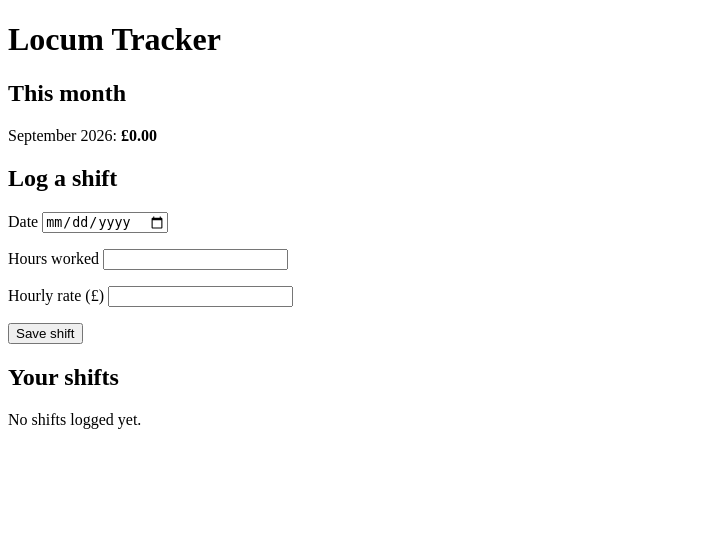
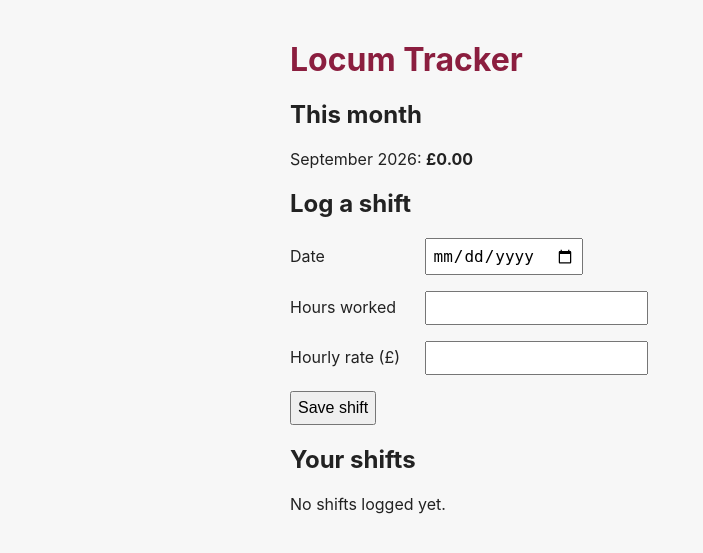
Before and after one commit to nchotai1000-prog/Locum-App-V1, a Flask app: page / in a window 1280 px wide. Shown: the top 553 px of the page, without its empty margins (0-703 px from the left). Run offline with Flask 3, Linux system fonts and the light colour scheme; data that the repository does not hold is empty.

Commit message:
Add stylesheet for a cleaner, centred page layout

```diff
--- /dev/null
+++ b/static/style.css
@@ -0,0 +1,40 @@
+body {
+    font-family: -apple-system, BlinkMacSystemFont, "Segoe UI", Arial, sans-serif;
+    max-width: 700px;
+    margin: 40px auto;
+    padding: 0 16px;
+    color: #222;
+    background-color: #f7f7f7;
+}
+
+h1 {
+    color: #8b1e3f;
+}
+
+label {
+    display: inline-block;
+    width: 130px;
+}
+
+input,
+button {
+    padding: 6px;
+    font-size: 1rem;
+}
+
+button {
+    cursor: pointer;
+}
+
+table {
+    width: 100%;
+    border-collapse: collapse;
+    background-color: white;
+}
+
+th,
+td {
+    padding: 8px;
+    text-align: left;
+    border-bottom: 1px solid #ddd;
+}
--- a/templates/index.html
+++ b/templates/index.html
@@ -4,6 +4,7 @@
     <meta charset="UTF-8">
     <meta name="viewport" content="width=device-width, initial-scale=1.0">
     <title>Locum Tracker</title>
+    <link rel="stylesheet" href="{{ url_for('static', filename='style.css') }}">
 </head>
 <body>
     <h1>Locum Tracker</h1>
```
